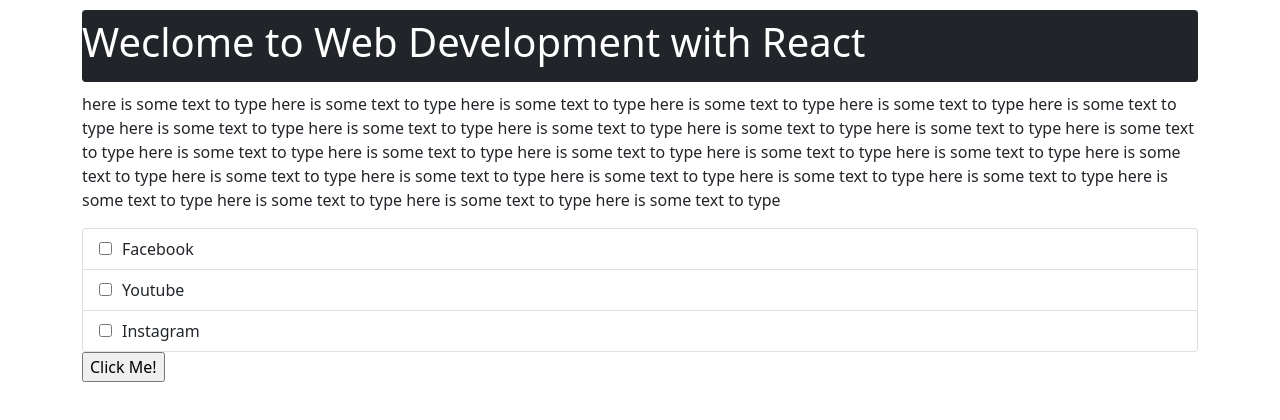
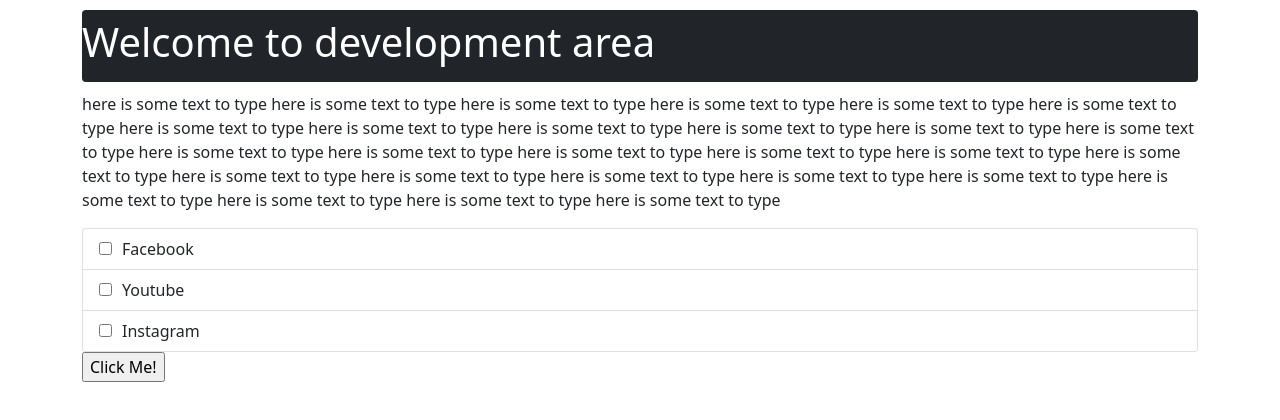
Before and after one commit to MahmoudJarjour/starter_react, a React (Create React App) app: page / in a window 1280 px wide. Shown: the top 420 px of the page. Built offline with nearby package versions, Linux system fonts and the light colour scheme.

Commit message:
add javaScript tag to Headers contain if Statement

```diff
--- a/src/Components/Header.js
+++ b/src/Components/Header.js
@@ -2,11 +2,15 @@ import React from "react";
 
 function Header(){
 
+    const client = "android";
+
+    const title_web = "Welcome To Web Area " ;
+    const title_others = "Welcome to development area  ";
+
+
     return (
         <div className="navbar bg-dark rounded">
-            <h1 className=" text-white">
-                Weclome to Web Development with React
-            </h1>
+            <h1 className=" text-white"> {  client === "web" ? title_web : title_others } </h1>
         </div>
 
     );
```
